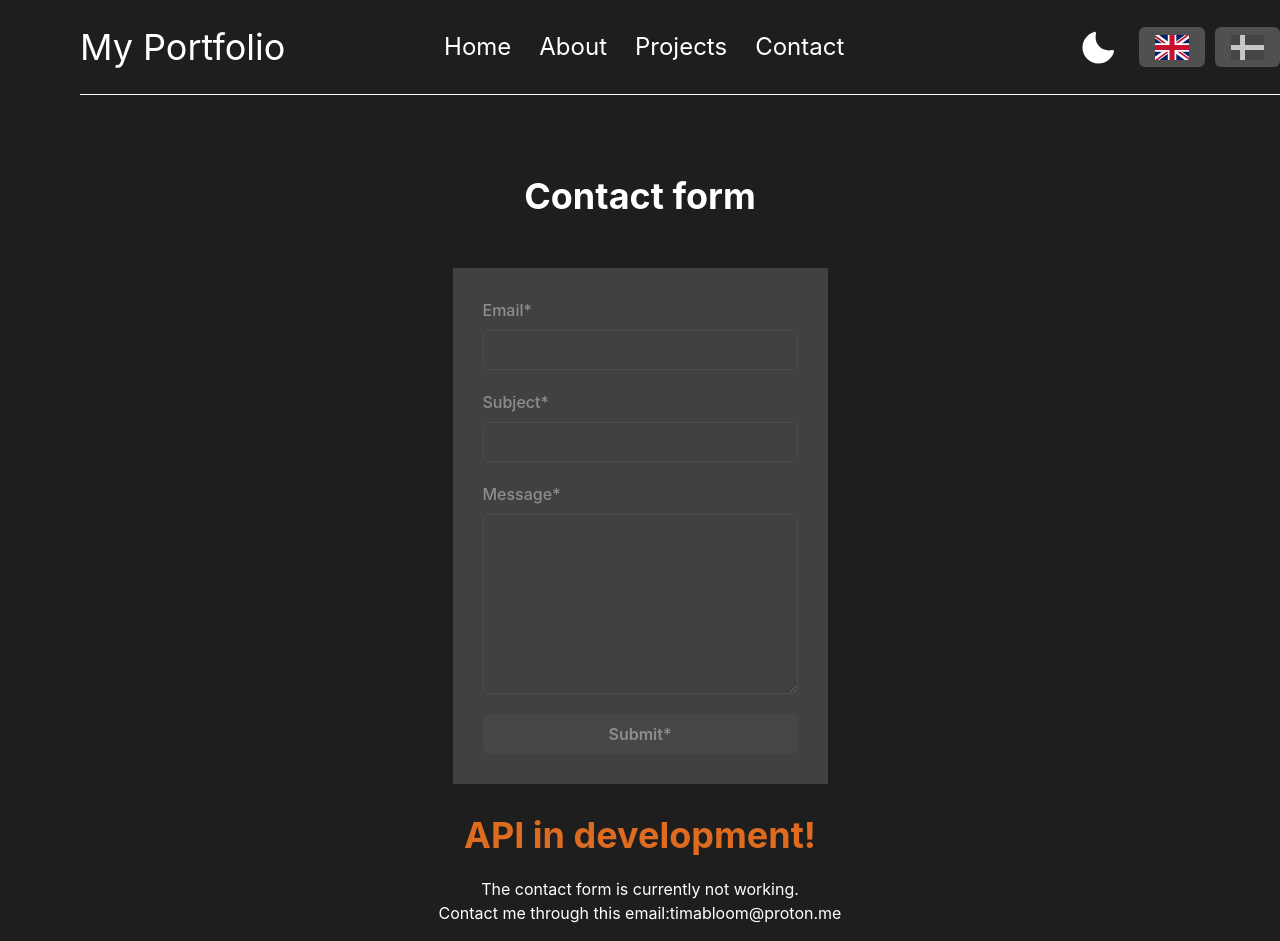
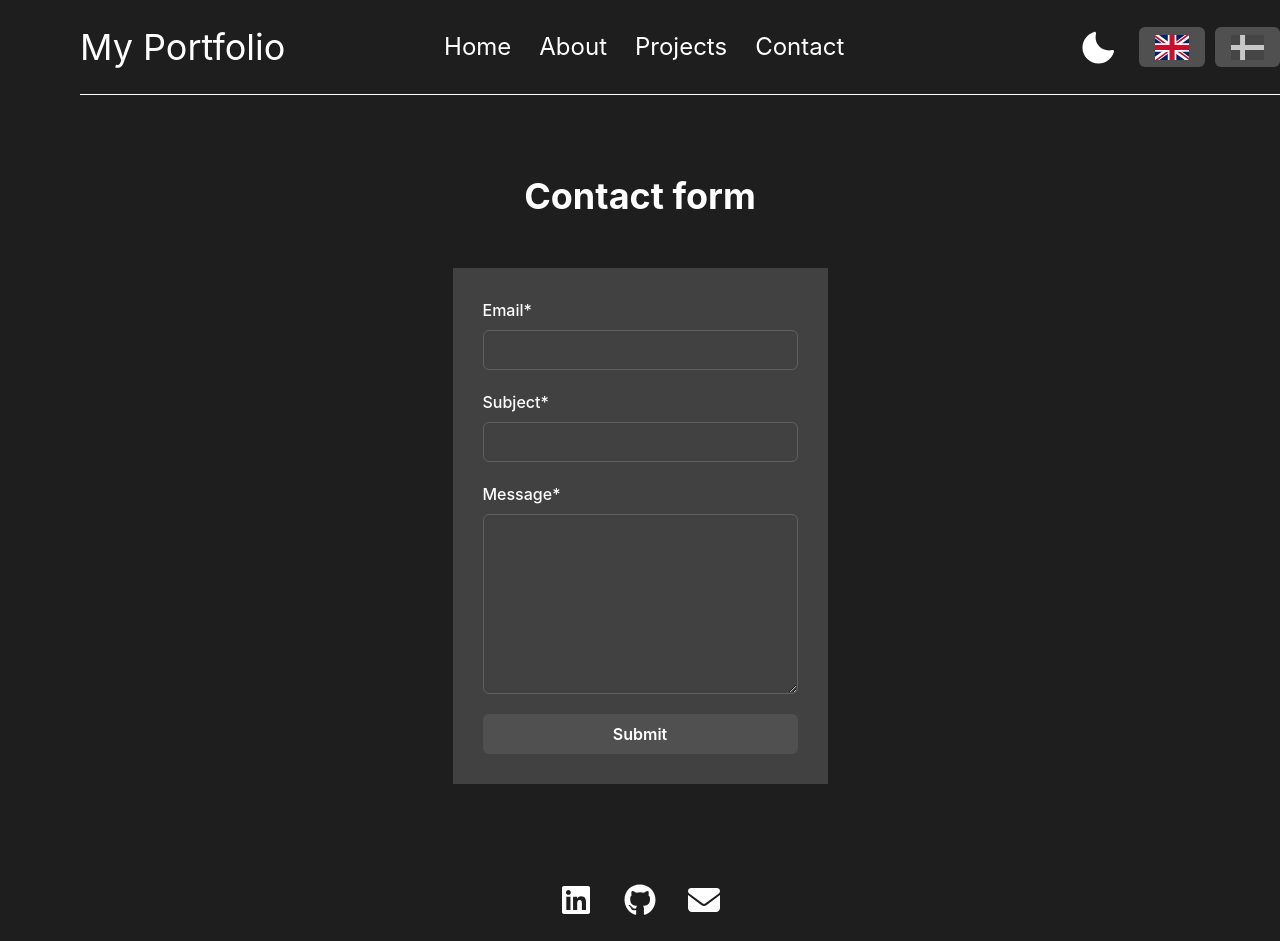
Before and after one commit to timabloom/my-portfolio, a React (Create React App) app: page /contact in a window 1280 px wide. Shown: the top 941 px of the page. Built offline with nearby package versions, Linux system fonts and the light colour scheme.

Commit message:
installed axios and contact form now operational

```diff
--- a/package.json
+++ b/package.json
@@ -23,6 +23,7 @@
     "@testing-library/jest-dom": "^5.16.4",
     "@testing-library/react": "^13.3.0",
     "@testing-library/user-event": "^13.5.0",
+    "axios": "^1.4.0",
     "blurhash": "^2.0.5",
     "framer-motion": "^6.5.1",
     "react": "^18.2.0",
--- a/src/pages/About/AboutText.jsx
+++ b/src/pages/About/AboutText.jsx
@@ -29,8 +29,8 @@ function AboutText() {
         p={mobileSize ? "0 50px 20px 50px" : "30px 0 20px 0"}
       >
         {languageToggle === "GB"
-          ? "Hello, My name is Timothy Magee. I am a Frontend Developer from Uppsala, Sweden, and I am currently searching for an internship. I am fascinated with how much a programmer can do and all the intricacies that follow. I like to help others, and for a long time, I thought my role would be as a social worker or something similar, but I am happier as a programmer. Creating websites to obtain information easily is also an excellent way to help others. My goal as a programmer is to develop functional programs and websites with good user experience in mind."
-          : "Hej, jag heter Timothy Magee. Jag är en frontend-utvecklare från Uppsala, Sverige och jag letar just nu efter en praktikplats. Jag är fascinerad av hur mycket en programmerare kan åstadkomma och alla förvecklingar som kan uppstå. Jag gillar att hjälpa andra och jag trodde länge att min roll skulle vara som socionom eller något liknande men jag känner mig mycket gladare nu när jag programmerar. Att skapa hemsidor så att informationen är lätt att hitta är också ett bra sätt att hjälpa andra. Mitt mål som programmerare är att skapa funktionella program och webbplatser med god användarupplevelse i åtanke."}
+          ? "Hello, My name is Timothy Magee. I am a Frontend Developer from Uppsala, Sweden, and I am currently searching for a job. I am fascinated with how much a programmer can do and all the intricacies that follow. I like to help others, and for a long time, I thought my role would be as a social worker or something similar, but I am happier as a programmer. Creating websites to obtain information easily is also an excellent way to help others. My goal as a programmer is to develop functional programs and websites with good user experience in mind."
+          : "Hej, jag heter Timothy Magee. Jag är en frontend-utvecklare från Uppsala, Sverige och jag letar just nu efter ett jobb. Jag är fascinerad av hur mycket en programmerare kan åstadkomma och alla förvecklingar som kan uppstå. Jag gillar att hjälpa andra och jag trodde länge att min roll skulle vara som socionom eller något liknande men jag känner mig mycket gladare nu när jag programmerar. Att skapa hemsidor så att informationen är lätt att hitta är också ett bra sätt att hjälpa andra. Mitt mål som programmerare är att skapa funktionella program och webbplatser med god användarupplevelse i åtanke."}
       </Text>
       <Text
         fontSize="2xl"
--- a/src/pages/About/DownloadResume.jsx
+++ b/src/pages/About/DownloadResume.jsx
@@ -26,7 +26,7 @@ function DownloadResume() {
         {languageToggle === "GB" ? "My Resume" : "Mitt CV"}
       </Heading>
       <Link
-        align={!mobileSize ? "center" : ""}
+        textAlign={!mobileSize ? "center" : ""}
         color={color}
         _hover={{ textDecor: "none" }}
         href={pdf}
--- a/src/pages/Contact/Contact.jsx
+++ b/src/pages/Contact/Contact.jsx
@@ -10,85 +10,111 @@ import {
   Link,
   useColorModeValue,
 } from "@chakra-ui/react";
-import { motion } from "framer-motion";
 import { useState } from "react";
 import { language } from "../../Recoil/language/atom";
 import { useRecoilValue } from "recoil";
+import axios from "axios";
 
 function Contact() {
   const languageToggle = useRecoilValue(language);
-  const [formShake, setFormShake] = useState();
-  const [clickToggle, setClickToggle] = useState();
   const bg = useColorModeValue("#24242e", "#414141");
   const color = useColorModeValue("white", "white");
   const colorHeader = useColorModeValue("#373852", "white");
+  const [axiosResponse, setAxiosResponse] = useState("");
+  const [responseColor, setResponseColor] = useState("");
 
-  function handleClick() {
-    setClickToggle(!clickToggle);
-    if (clickToggle) {
-      setFormShake({ rotate: [0, -3, 5, -2, 5, 0] });
+  const [formData, setFormData] = useState({
+    email: "",
+    subject: "",
+    message: "",
+  });
+
+  const handleSubmit = (event) => {
+    event.preventDefault();
+    const { email, subject, message } = formData;
+    axios
+      .post("https://nodemailer-api.onrender.com", { email, subject, message })
+      .then((response) => {
+        setResponseColor("green.500");
+        if (languageToggle === "GB") {
+          setAxiosResponse("Message sent successfully");
         } else {
-      setFormShake({ rotate: [0, -3, 4, -2, 5, 0] });
+          setAxiosResponse("Meddelande skickad");
         }
+        setFormData({
+          email: "",
+          subject: "",
+          message: "",
+        });
+        console.log(response);
+      })
+      .catch((error) => {
+        setResponseColor("red.500");
+        if (languageToggle === "GB") {
+          setAxiosResponse("Something went wrong! Try again");
+        } else {
+          setAxiosResponse("Något gick fel! Försök igen");
         }
+        console.error(error);
+      });
+  };
+
+  const handleChange = (event) => {
+    setFormData({ ...formData, [event.target.name]: event.target.value });
+  };
 
   return (
     <Box align="center">
       <Heading m="80px 0 50px 0" color={colorHeader} align="center">
         {languageToggle === "GB" ? "Contact form" : "Kontaktformulär"}
       </Heading>
-      <motion.div
-        initial={{ scale: 0, opacity: 0 }}
-        animate={{ scale: 1, opacity: 1 }}
-        transition={{
-          duration: 1,
-          ease: "easeIn",
-          type: "spring",
-        }}
-      >
-        <motion.div
-          onClick={handleClick}
-          animate={formShake}
-          transition={{ duration: 0.3 }}
-        >
       <Box bg={bg} maxW="375px" p="30px" m="35px 20px 20px 20px" color={color}>
-            <FormControl isDisabled>
+        <form onSubmit={handleSubmit}>
+          <FormControl>
             <FormLabel>
               {languageToggle === "GB" ? "Email*" : "Epost*"}
             </FormLabel>
-              <Input type="email" mb="20px" />
+            <Input
+              isRequired
+              type="email"
+              name="email"
+              value={formData.email}
+              onChange={handleChange}
+              mb="20px"
+            />
             <FormLabel>
               {languageToggle === "GB" ? "Subject*" : "Ämne*"}
             </FormLabel>
-              <Input type="text" mb="20px" />
+            <Input
+              isRequired
+              type="text"
+              name="subject"
+              value={formData.subject}
+              onChange={handleChange}
+              mb="20px"
+            />
             <FormLabel>
               {languageToggle === "GB" ? "Message*" : "Meddelande*"}
             </FormLabel>
-              <Textarea type="text" resize="vertical" h="180px" mb="20px" />
-              <Button isDisabled type="submit" w="100%">
-                {languageToggle === "GB" ? "Submit*" : "Skicka*"}
+            <Textarea
+              isRequired
+              type="text"
+              name="message"
+              value={formData.message}
+              onChange={handleChange}
+              resize="vertical"
+              h="180px"
+              mb="20px"
+            />
+            <Button type="submit" w="100%">
+              {languageToggle === "GB" ? "Submit" : "Skicka"}
             </Button>
           </FormControl>
+        </form>
       </Box>
-        </motion.div>
-      </motion.div>
       <Box>
-        <Heading color="orange.500" m="30px 0 20px 0">
-          {languageToggle === "GB"
-            ? "API in development!"
-            : "API under utveckling!"}
-        </Heading>
-        <Text m="0 10px 0 10px">
-          {languageToggle === "GB"
-            ? "The contact form is currently not working."
-            : "Kontaktformuläret fungerar inte för tillfället."}
-        </Text>
-        <Text m="0 13px 0 13px">
-          {languageToggle === "GB"
-            ? "Contact me through this email:"
-            : "Kontakta mig via den här epostadressen:"}
-
-          <Link href="mailto:timabloom@proton.me">timabloom@proton.me</Link>
+        <Text color={responseColor} fontSize="2xl" m="30px 0 20px 0">
+          {axiosResponse}
         </Text>
       </Box>
     </Box>
--- a/src/pages/Home/Home.jsx
+++ b/src/pages/Home/Home.jsx
@@ -103,8 +103,8 @@ function Home() {
               <Flex justify="flex-end">
                 <Text pos="absolute" m="5px" mr={!phoneSize && "20px"}>
                   {languageToggle === "GB"
-                    ? "Last updated: 19-10-2022"
-                    : "Senast uppdaterad: 19-10-2022"}
+                    ? "Last updated: 25-05-2023"
+                    : "Senast uppdaterad: 25-05-2023"}
                 </Text>
               </Flex>
             )}
```
Also changed, not shown: 1 other file (tests, documents, lock files or other folders). Lines whose indentation alone changed are shown as unchanged.
